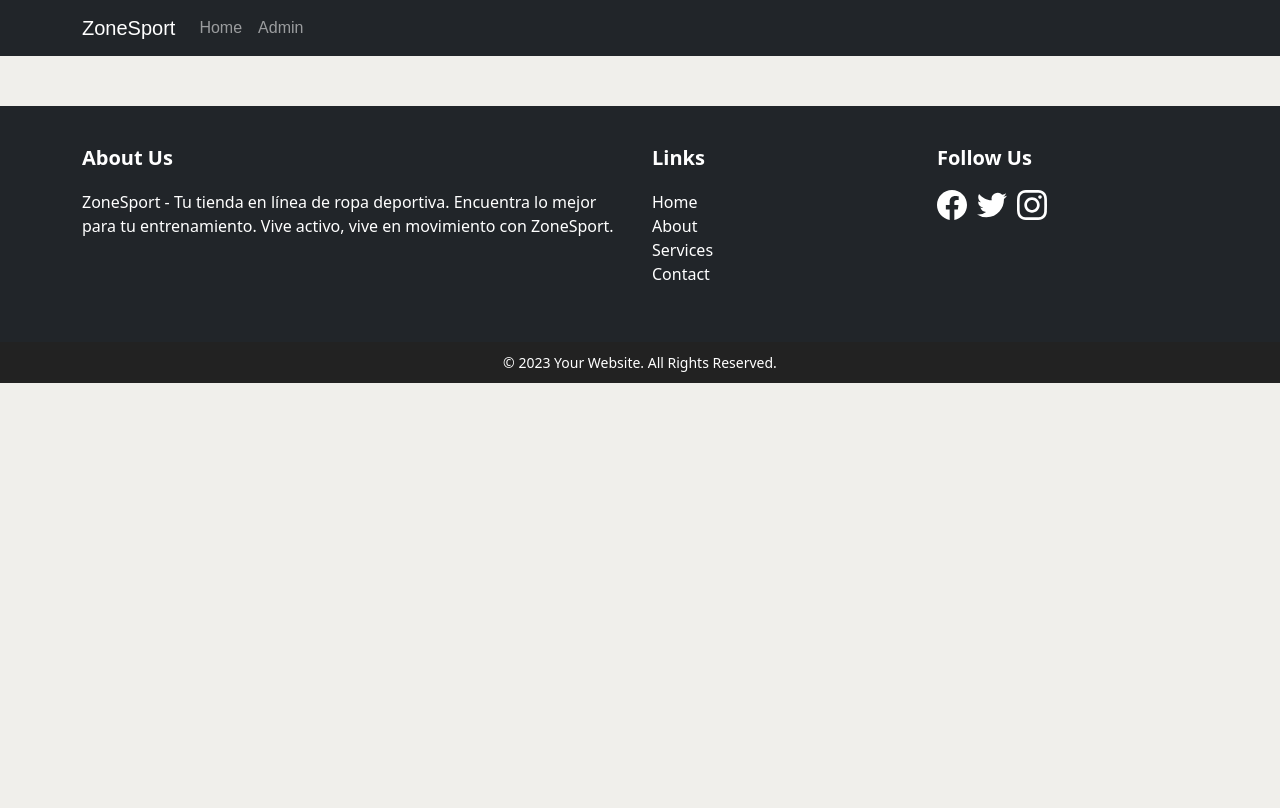
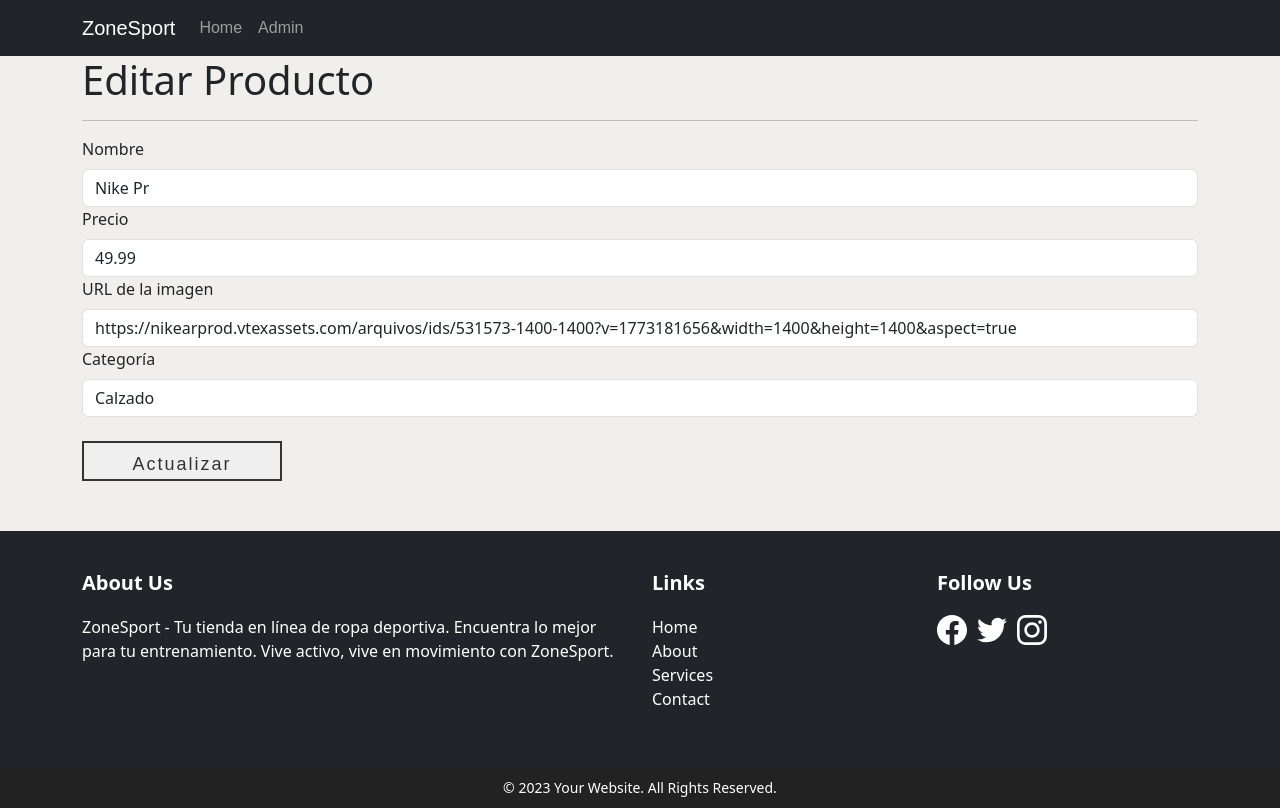
Before and after one commit to MarianoDiazz/ZoneSport, a React (Vite) app: page /Admin/edit/1 in a window 1280 px wide. Built offline with nearby package versions, Linux system fonts and the light colour scheme; data requests are answered from the project's data file; a web font is replaced by a local one.

Commit message:
add update products

```diff
--- a/db.json
+++ b/db.json
@@ -1,28 +1,25 @@
 {
   "products": [
     {
-      "id": "1",
       "name": "Nike Pr",
       "price": "49.99",
-      "image": "https://nikearprod.vtexassets.com/arquivos/ids/531573-1400-1400?v=1773181656&width=1400&height=1400&aspect=true"
+      "image": "https://nikearprod.vtexassets.com/arquivos/ids/531573-1400-1400?v=1773181656&width=1400&height=1400&aspect=true",
+      "category": "calzado",
+      "id": "1"
     },
     {
-      "id": "3",
       "name": "Nike Club",
       "price": "34.99",
-      "image": "https://nikearprod.vtexassets.com/arquivos/ids/630422-1400-1400?v=1773177749&width=1400&height=1400&aspect=true"
+      "image": "https://nikearprod.vtexassets.com/arquivos/ids/630422-1400-1400?v=1773177749&width=1400&height=1400&aspect=true",
+      "category": "calzado",
+      "id": "3"
     },
     {
-      "id": "4",
       "name": "Nike Zoom Mercurial",
       "price": "49.99",
-      "image": "https://nikearprod.vtexassets.com/arquivos/ids/530025-1400-1400?v=1772145457&width=1400&height=1400&aspect=true"
-    },
-    {
-      "id": "5",
-      "name": "Campera con capucha Tech",
-      "price": "69.99",
-      "image": "https://nikearprod.vtexassets.com/arquivos/ids/597106-1400-1400?v=1773168019&width=1400&height=1400&aspect=true"
+      "image": "https://nikearprod.vtexassets.com/arquivos/ids/530025-1400-1400?v=1772145457&width=1400&height=1400&aspect=true",
+      "category": "calzado",
+      "id": "4"
     }
   ]
 }
--- a/src/App.jsx
+++ b/src/App.jsx
@@ -8,6 +8,7 @@ import ProductCreate from './components/Admin/ProductCreate';
 import Footer from './components/Footer';
 import ProductDetail from './components/ProductDetail';
 import axios from './config/AxiosApi';
+import EditProduct from './components/Admin/EditProduct';
 
 function App() {
   const [products, setProducts] = useState([])
@@ -15,7 +16,7 @@ function App() {
   //  variable de entorno
   // por problemas la defini en index.html
   const URL = import.meta.env.VITE_REACT_APP_API_ZONESPORT;
-  console.log(URL)
+  // console.log(URL)
 
 
   useEffect(() => {
@@ -46,7 +47,9 @@ function App() {
           <Routes>
             <Route exact path="/" element={<Home products={products} />} />
             <Route path="/Admin" element={<Admin products={products} URL={URL} getApi={getApi} />} />
-            <Route path="/Admin/create" element={<ProductCreate URL={URL} getApi={getApi} />} />          </Routes>
+            <Route path="/Admin/create" element={<ProductCreate URL={URL} getApi={getApi} />} />
+            <Route path="/Admin/edit/:id" element={<EditProduct URL={URL} getApi= {getApi} />} />
+          </Routes>
         </main>
       </div>
       <Footer />
--- /dev/null
+++ b/src/components/Admin/EditProduct.jsx
@@ -0,0 +1,165 @@
+import React, { useEffect, useRef, useState } from 'react';
+import { Container, Form, FormGroup } from 'react-bootstrap';
+import { useParams } from 'react-router-dom';
+import {
+    validarNombre,
+    validarCategoria,
+    validarPrecio,
+    validarURL
+} from '../../helpers/Validations';
+import Swal from 'sweetalert2';
+import { useNavigate } from 'react-router-dom';
+
+const EditProduct = ({ URL, getApi }) => {
+    // defino el state en un objeto vacio. Recupero y guardo la info del prod
+    const [product, setProduct] = useState({})
+    const navigate = useNavigate()
+    // Params. Recupero ID
+    const { id } = useParams()
+
+    // Uso references
+    const nameRef = useRef('')
+    const urlRef = useRef('')
+    const priceRef = useRef('')
+
+    // LLamlo a la api con useefect, para obtener el prod por su id
+
+    useEffect(() => {
+        obtenerProducto()
+    }, [])
+
+    const obtenerProducto = async () => {
+        // llamo a la api con trycatch
+        try {
+            const res = await fetch(`${URL}/${id}`)
+            const productApi = await res.json();
+            setProduct(productApi)
+
+
+        } catch (error) {
+            console.log(error)
+        }
+    }
+
+    const handleSubmit = (e) => {
+        e.preventDefault()
+
+        // console.log(nameRef.current.value)
+        // validar la info
+        if (
+            !validarNombre(product.name) ||
+            !validarCategoria(product.category) ||
+            !validarPrecio(product.price) ||
+            !validarURL(product.image)
+        ) {
+            Swal.fire('Error!', 'Los campos son inválidos', 'error');
+            return;
+        }
+
+
+        // guardo el objeto
+        const productUpdate = {
+            name: nameRef.current.value,
+            price: priceRef.current.value,
+            image: urlRef.current.value,
+            category: product.category
+        }
+
+        Swal.fire({
+            title: "Estas seguro?",
+            text: "El producto cambiara los valores",
+            icon: "warning",
+            showCancelButton: true,
+            confirmButtonText: "Update"
+        }).then(async (result) => {
+            if (result.isConfirmed) {
+                try {
+                    const res = await fetch(`${URL}/${id}`, {
+                        method: 'PUT',
+                        headers: {
+                            "Content-Type": "application/json",
+                        },
+                        body: JSON.stringify(productUpdate)
+                    })
+                    if (res.status === 200) {
+                        Swal.fire("Update", "El producto se actualizo correctamente", "success")
+                        getApi()
+                        navigate("/Admin")
+                    }
+                } catch (error) {
+                    console(error)
+                }
+
+            }
+        })
+
+    }
+
+    return (
+        <div>
+            <Container>
+                <h1>Editar Producto</h1>
+                <hr></hr>
+                <Form
+                    onSubmit={handleSubmit}
+                >
+                    <Form.Group controlId="name">
+                        <Form.Label>Nombre</Form.Label>
+                        <Form.Control
+                            type="text"
+                            name="name"
+                            value={product.name}
+                            defaultValue={product.name}
+                            // Aqui se guarda el valor actual del input
+                            ref={nameRef}
+                        />
+                    </Form.Group>
+
+                    <Form.Group controlId="price">
+                        <Form.Label>Precio</Form.Label>
+                        <Form.Control
+                            type="number"
+                            name="price"
+                            // value={product.price}
+                            defaultValue={product.price}
+                            ref={priceRef}
+                        />
+                    </Form.Group>
+
+                    <Form.Group controlId="image">
+                        <Form.Label>URL de la imagen</Form.Label>
+                        <Form.Control
+                            type="text"
+                            name="image"
+                            // value={product.image}
+                            defaultValue={product.image}
+                            ref={urlRef}
+                        />
+                    </Form.Group>
+
+                    <Form.Group controlId="category">
+                        <Form.Label>Categoría</Form.Label>
+                        <Form.Control
+                            as="select"
+                            name="category"
+                            value={product.category}
+                            onChange={({ target }) => setProduct({ ...product, category: target.value })}
+
+                        >
+                            <option value="">Seleccionar categoría</option>
+                            <option value="calzado">Calzado</option>
+                            <option value="indumentaria">Indumentaria</option>
+                            <option value="accesorio">Accesorio</option>
+                        </Form.Control>
+                    </Form.Group>
+
+                    <button type="submit" className="btn-AddProduct my-4">
+                        <span>Actualizar</span>
+                    </button>
+                </Form>
+            </Container>
+        </div>
+    );
+};
+
+export default EditProduct;
--- a/src/components/Admin/Product.jsx
+++ b/src/components/Admin/Product.jsx
@@ -47,10 +47,12 @@ const Product = ({ product, getApi, URL }) => {
       <td>{category}</td>
       <td className='w-25'>
         <div className='d-flex justify-content-center'>
-          <Link to={`/admin/edit/${id}`} className='btn-edit'>
-            Update
+          <Link to={`/admin/edit/${id}`} >
+            <button className='btnUpdate'>
+              Update
+            </button>
           </Link>
-          <button className='btn-btn-red' onClick={() => handleDelete(id)}>
+          <button className='btnDelete' onClick={() => handleDelete(id)}>
             Delete
           </button>
         </div>
--- a/src/index.css
+++ b/src/index.css
@@ -204,11 +204,47 @@ body {
 }
 
 
+/* TABLA DE PRODUCTOS */
+.btnUpdate {
+    display: inline-block;
+    padding: .75rem 1.25rem;
+    border-radius: 0.9rem;
+    color: #fff;
+    text-transform: uppercase;
+    font-size: 1rem;
+    letter-spacing: .15rem;
+    transition: all .3s;
+    background-color: #1da1f2; /* Reemplaza #color-update con el color deseado para el botón "Update" */
+    border: none;
+    cursor: pointer;
+  }
+
+  .btnDelete {
+    display: inline-block;
+    padding: .75rem 1.25rem;
+    border-radius: 10rem;
+    color: #fff;
+    text-transform: uppercase;
+    font-size: 1rem;
+    letter-spacing: .15rem;
+    transition: all .3s;
+    background-color: #ef233c; /* Reemplaza #color-delete con el color deseado para el botón "Delete" */
+    border: none;
+    cursor: pointer;
+  }
+
+  .btnUpdate:hover,
+  .btnDelete:hover {
+    opacity: 0.8;
+  }
+
+
 /* CREAR PRODUCTOS   */
-.containerForm{
+.containerForm {
     width: 50vw;
     margin: 10rem auto;
 }
+
 .btn-AddProduct {
     display: block;
     width: 200px;
@@ -229,7 +265,8 @@ body {
     position: relative;
     z-index: 2;
 }
-.btn-AddProduct:after{
+
+.btn-AddProduct:after {
     position: absolute;
     content: "";
     top: 0;
@@ -238,15 +275,15 @@ body {
     height: 100%;
     background: #ff6e61;
     transition: all .35s;
-  }
+}
 
-  .btn-AddProduct:hover{
+.btn-AddProduct:hover {
     color: #fff;
-  }
+}
 
-  .btn-AddProduct:hover:after{
+.btn-AddProduct:hover:after {
     width: 100%;
-  }
+}
 
 
 
```
